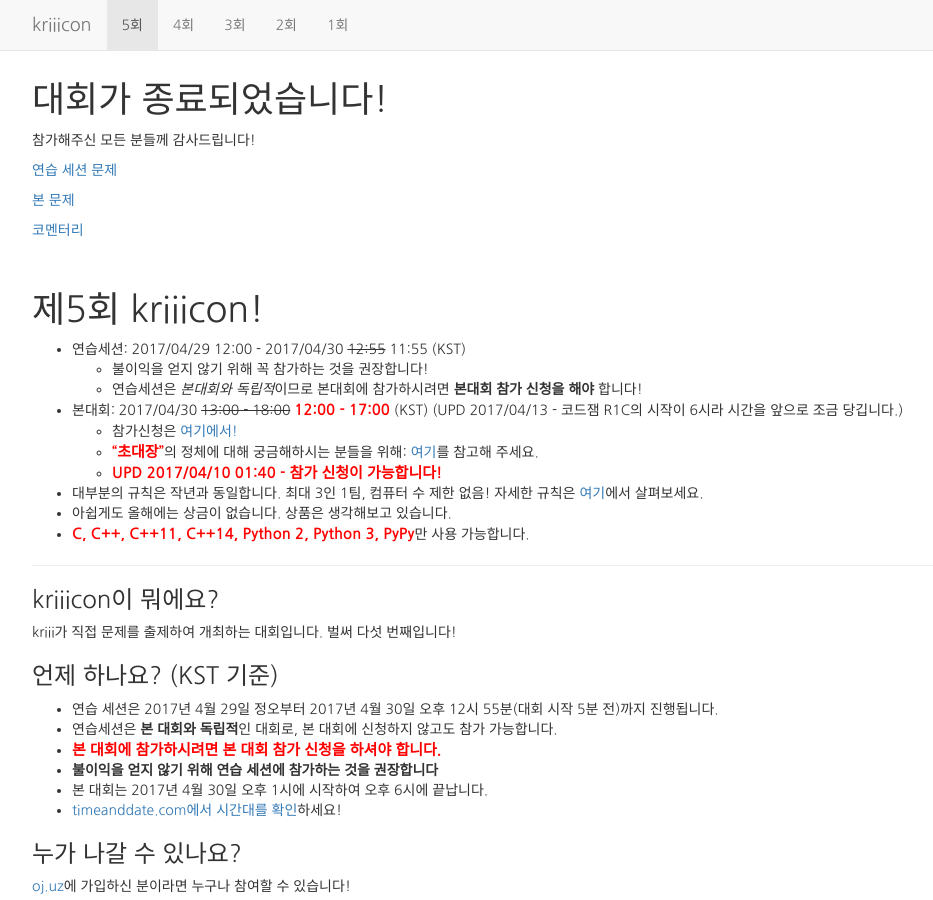
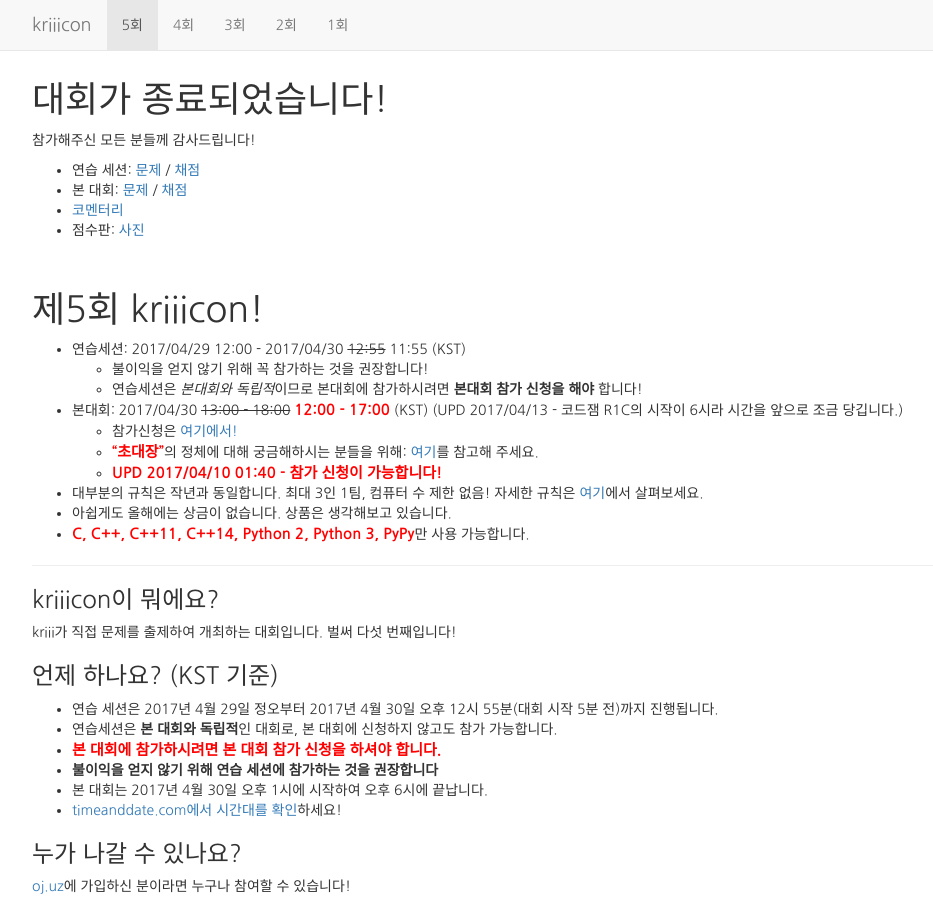
Before and after one commit to ojuz/kriiicon, a Jekyll site: the page built from contests/5/index.md, in a window 1280 px wide and 900 px high. Shown: the whole window, without its empty margins (38-971 px from the left). Built offline with Jekyll 4.4.1, drawn with Linux system fonts in a browser that asks for light colours; nearby versions of some CDN libraries; our own code applies the rules of GitHub Pages for plain Markdown files.

Commit message:
Update index.md

```diff
--- a/contests/5/index.md
+++ b/contests/5/index.md
@@ -12,11 +12,10 @@ redirect_from: "/"
 
 참가해주신 모든 분들께 감사드립니다!
 
-[연습 세션 문제](https://www.dropbox.com/s/53hb1jlcso00mv3/_%EC%97%B0%EC%8A%B5%EB%8C%80%ED%9A%8C%EC%A0%84%EC%B2%B4.pdf?dl=0)
-
-[본 문제](https://www.dropbox.com/s/fckbc05ikic8u4f/_%EB%B3%B8%EB%8C%80%ED%9A%8C%EC%A0%84%EC%B2%B4.pdf?dl=0)
-
-[코멘터리](http://kriii.tistory.com/10)
+* 연습 세션: [문제](/contests/5/_%EC%97%B0%EC%8A%B5%EB%8C%80%ED%9A%8C%EC%A0%84%EC%B2%B4.pdf) / [채점](https://oj.uz/problems/source/231)
+* 본 대회: [문제](/contests/5/_%EB%B3%B8%EB%8C%80%ED%9A%8C%EC%A0%84%EC%B2%B4.pdf) / [채점](https://oj.uz/problems/source/230)
+* [코멘터리](http://kriii.tistory.com/10)
+* 점수판: [사진](/contests/5/screencapture-oj-uz-contest-scoreboard-KRIII5-1493540674604.png)
 
 <br>
 
```
